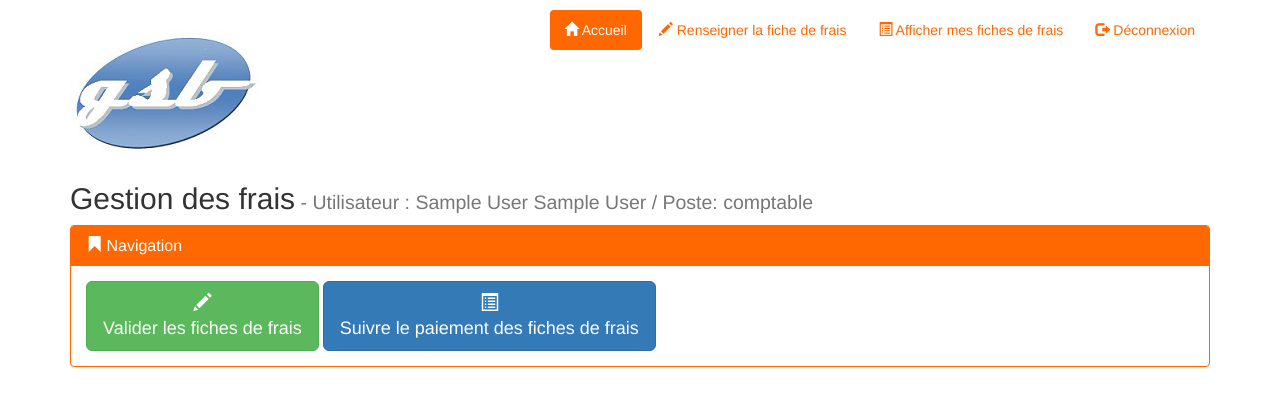
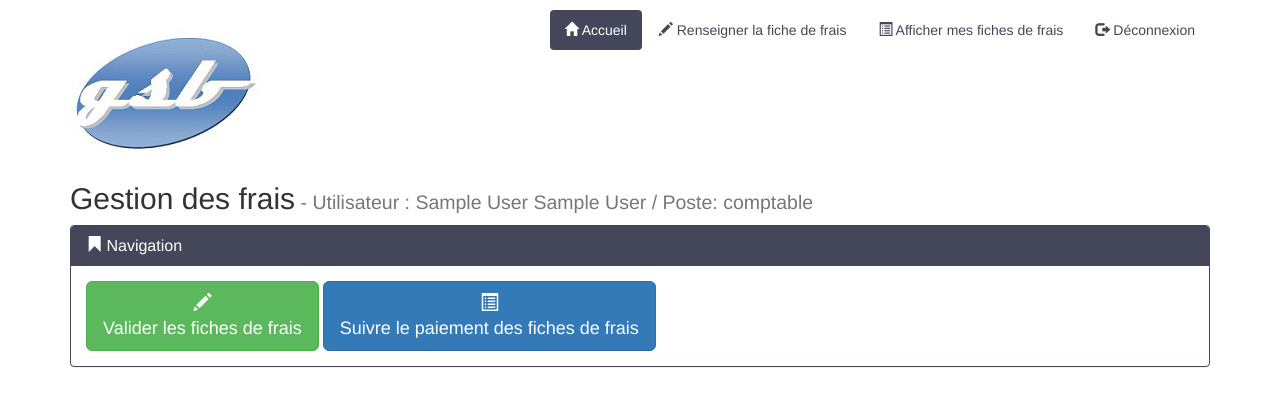
Before and after one commit to remiBarlet/GSB, a PHP site: page / in a window 1280 px wide. Shown: the top 406 px of the page. Run offline with PHP 8.4, Linux system fonts and the light colour scheme; the visitor is signed in with stand-in values (Sample User, id 1).

Commit message:
css colors comptable

```diff
--- a/styles/style.css
+++ b/styles/style.css
@@ -3,40 +3,40 @@
 }
 
 .panel-comptable {
-    border-color: #ff6700;
+    border-color: #44475a;
   }
   .panel-comptable > .panel-heading {
     color: white;
-    background-color: #ff6700;
-    border-color: #ff6700;
+    background-color: #44475a;
+    border-color: #44475a;
   }
   .panel-comptable > .panel-heading + .panel-collapse > .panel-body {
-    border-top-color: #ff6700;
+    border-top-color: #44475a;
   }
   .panel-comptable > .panel-heading .badge {
     color: white;
-    background-color: #ff6700;
+    background-color: #44475a;
   }
   .panel-comptable > .panel-footer + .panel-collapse > .panel-body {
-    border-bottom-color: #ff6700;
+    border-bottom-color: #44475a;
   }
 
   .comptable a {
-    color: #ff6700;
+    color: #44475a;
   }
 
   .comptable a:hover, a:focus {
-      color: #ff4000;
+      color: #2f2c3a;
   }
 
   .comptable li > a:hover {
-      background-color: #fbecd5;
+      background-color: #e4e2ee;
   }
 
   .comptable li.active > a {
-      background-color: #ff6700;
+      background-color: #44475a;
   }
 
   .comptable li.active > a:hover {
-      background-color: #ff4000;
+      background-color: #2f2c3a;
   }
```
